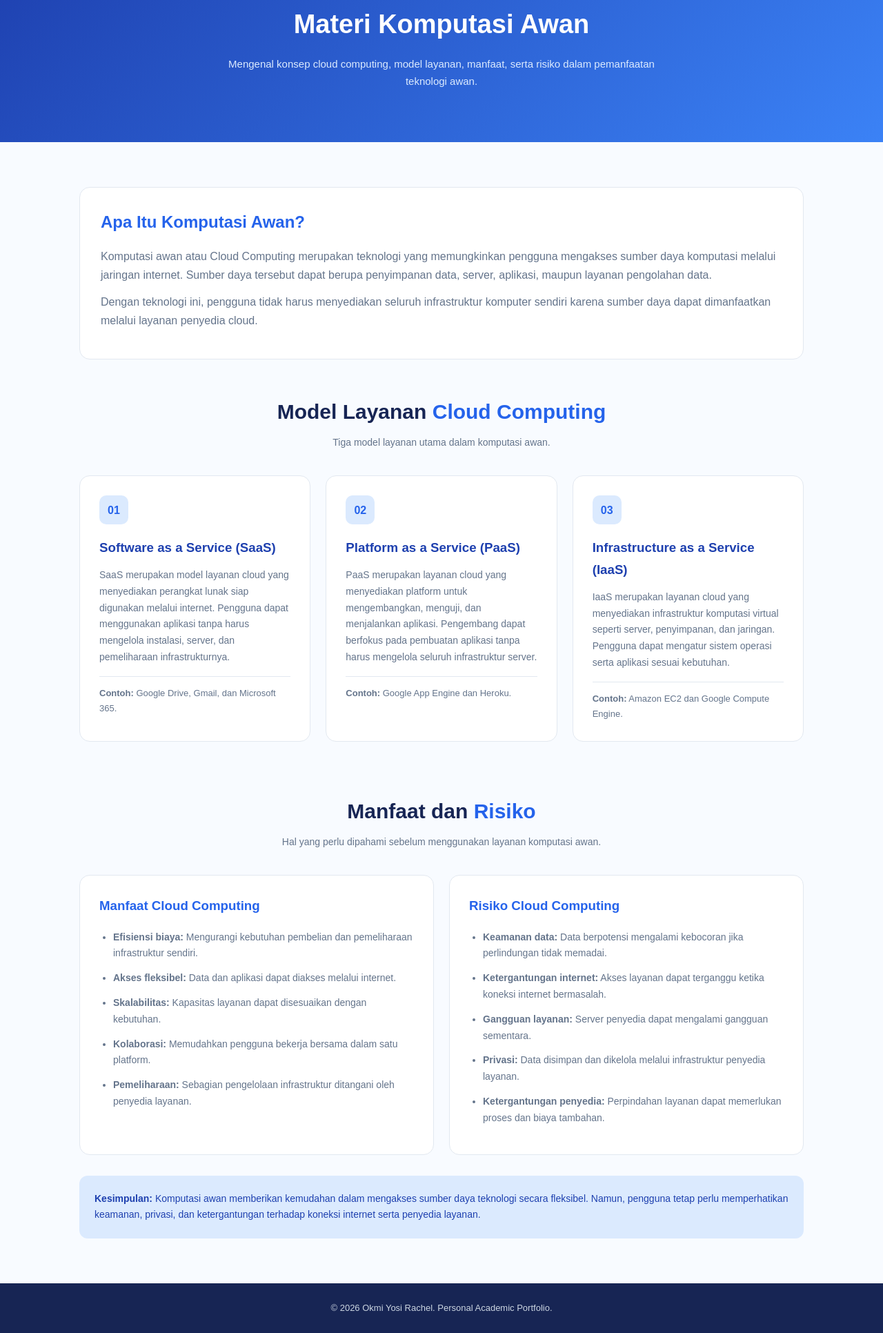
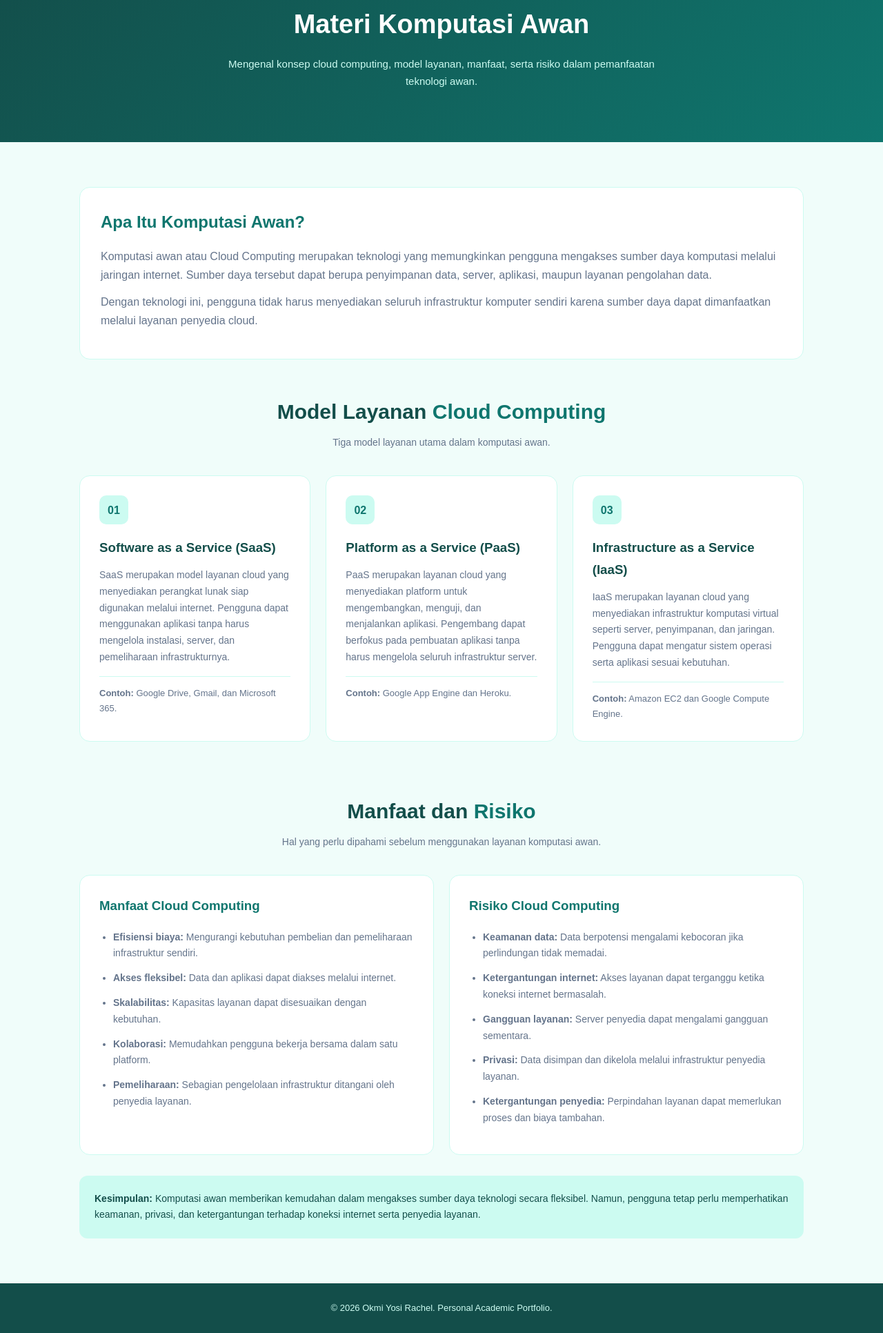
Before and after one commit to okmiyosirachel/website-komputasi-awan, a plain HTML site: page materi.html in a window 1280 px wide. Shown: the part 136-2068 px from the top of the page at 69% size. Drawn offline with Linux system fonts and the light colour scheme.

Commit message:
Update style.css

```diff
--- a/assets/css/style.css
+++ b/assets/css/style.css
@@ -5,14 +5,14 @@
 ================================= */
 
 :root {
-    --primary: #2563eb;
-    --primary-dark: #1e40af;
-    --primary-light: #dbeafe;
-    --background: #f8fbff;
+    --primary: #0f766e;
+    --primary-dark: #134e4a;
+    --primary-light: #ccfbf1;
+    --background: #f0fdfa;
     --white: #ffffff;
-    --text: #172554;
+    --text: #134e4a;
     --muted: #64748b;
-    --border: #e2e8f0;
+    --border: #ccfbf1;
 }
 
 * {
@@ -190,7 +190,7 @@ a {
     object-fit: cover;
     border-radius: 25px;
     border: 7px solid var(--white);
-    box-shadow: 0 15px 40px rgba(37, 99, 235, 0.15);
+    box-shadow: 0 15px 40px rgba(15, 118, 110, 0.15);
 }
 
 /* ABOUT SECTION */
@@ -265,7 +265,7 @@ a {
 /* FOOTER */
 
 .footer {
-    background: #172554;
+    background: #134e4a;
     color: var(--white);
     text-align: center;
     padding: 25px;
@@ -273,7 +273,7 @@ a {
 
 .footer p {
     font-size: 13px;
-    color: #cbd5e1;
+    color: #ccfbf1;
 }
 
 /* RESPONSIVE */
@@ -326,7 +326,7 @@ a {
 ================================= */
 
 .page-header {
-    background: linear-gradient(135deg, #1e40af, #3b82f6);
+    background: linear-gradient(135deg, #134e4a, #0f766e);
     color: white;
     text-align: center;
     padding: 75px 25px;
@@ -340,7 +340,7 @@ a {
 .page-header p {
     max-width: 650px;
     margin: auto;
-    color: #dbeafe;
+    color: #ccfbf1;
     font-size: 15px;
 }
 
@@ -385,7 +385,7 @@ a {
 
 .service-card:hover {
     transform: translateY(-5px);
-    box-shadow: 0 12px 30px rgba(37, 99, 235, 0.10);
+    box-shadow: 0 12px 30px rgba(15, 118, 110, 0.10);
 }
 
 .service-number {
@@ -487,7 +487,7 @@ a {
     background: #ffffff;
     padding: 28px;
     border-radius: 15px;
-    border: 1px solid #e2e8f0;
+    border: 1px solid var(--border);
     box-shadow: 0 5px 18px rgba(0, 0, 0, 0.06);
     transition: 0.3s ease;
 }
@@ -498,13 +498,13 @@ a {
 }
 
 .portfolio-card h3 {
-    color: #1e40af;
+    color: var(--primary-dark);
     font-size: 20px;
     margin-bottom: 15px;
 }
 
 .portfolio-card p {
-    color: #64748b;
+    color: var(--muted);
     font-size: 15px;
     line-height: 1.7;
     margin-bottom: 22px;
@@ -512,7 +512,7 @@ a {
 
 .portfolio-link {
     display: inline-block;
-    background: #2563eb;
+    background: var(--primary);
     color: #ffffff;
     padding: 11px 20px;
     border-radius: 8px;
@@ -522,7 +522,7 @@ a {
 }
 
 .portfolio-link:hover {
-    background: #1e40af;
+    background: var(--primary-dark);
 }
 
 /* Tampilan HP */
```
